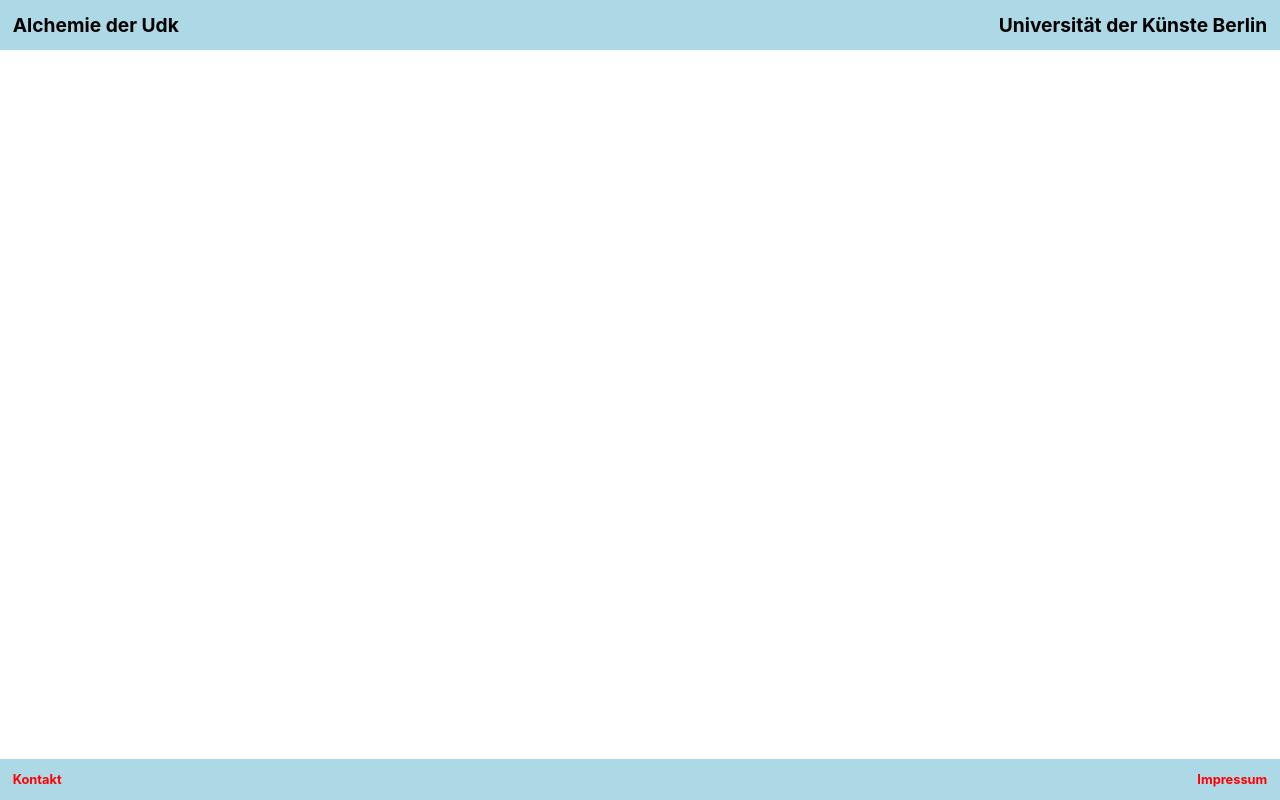
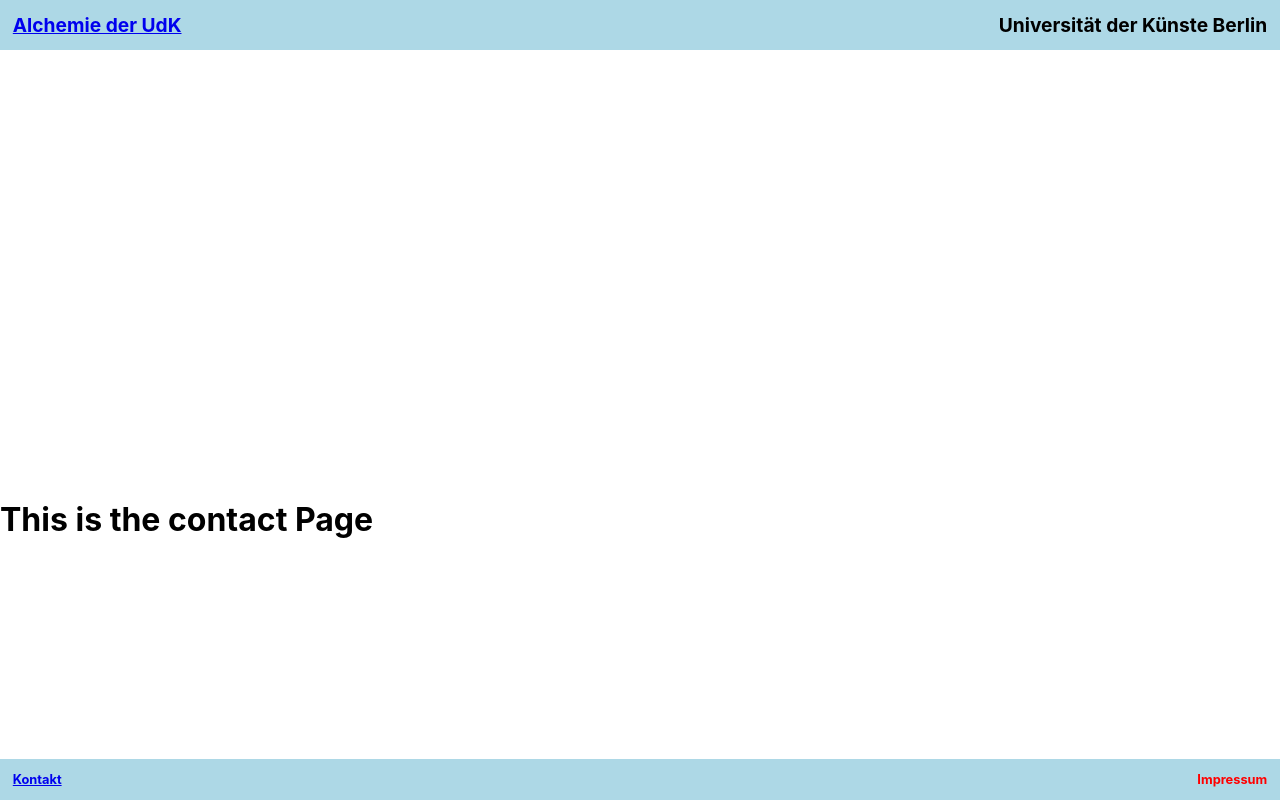
Before and after one commit to udk-berlin/alchemie, a React (Create React App) app: page /contact in a window 1280 px wide. Built offline with nearby package versions, Linux system fonts and the light colour scheme; a web font is replaced by a local one.

Commit message:
basic routing, main and footer / basic components, footer and header

```diff
--- a/package.json
+++ b/package.json
@@ -8,6 +8,7 @@
     "@testing-library/user-event": "^13.5.0",
     "react": "^18.3.1",
     "react-dom": "^18.3.1",
+    "react-router-dom": "^6.23.0",
     "react-scripts": "5.0.1",
     "sass": "^1.76.0",
     "web-vitals": "^2.1.4"
--- a/src/App.js
+++ b/src/App.js
@@ -3,10 +3,16 @@ import Footer from "./Components/Footer";
 import "./App.scss";
 import React from "react";
 
+import { BrowserRouter as Router, Routes, Route, Link } from "react-router-dom";
+import { withRouter } from "react-router";
+
+import Main from "./Pages/Main";
+import Contact from "./Pages/Contact";
+
 class App extends React.Component {
   constructor() {
     super();
-    this.elementWidth = React.createRef()
+    this.elementWidth = React.createRef();
     this.state = {
       windowWidth: 999,
     };
@@ -19,21 +25,50 @@ class App extends React.Component {
     });
   }
 
+  nextPath(path) {
+    this.props.history.push(path);
+  }
+
   render() {
     return (
-      <div ref={this.elementWidth}>
+      // // <div ref={this.elementWidth}>
+      // //   <Header></Header>
+
+      // //   {/* <div className="startContainer">
+      // //     <img src="./images/image.png"></img>
+      // //   </div>
+
+      // //   <div className="prozessContainer">
+      // //   </div> */}
+
+      // //   <Footer
+      // //     windowWidth = {this.state.windowWidth}
+      // //   ></Footer>
+      // // </div>
+
+      // <Router>
+      //   <Header></Header>
+
+      //   <div style={{marginTop: '500px'}}>
+      //   <button style={{width: '250px', height: '250px'}} to="/contact">X</button>
+      //   </div>
+
+      //   <Routes>
+      //     <Route path="/contact" element={<Contact />} />
+      //   </Routes>
+
+      //   <Footer windowWidth={this.state.windowWidth}></Footer>
+      // </Router>
+      <div>
+        <Routes>
+          <Route path="/" element={<Main />} />
+          <Route path="/contact" element={<Contact />} />
+        </Routes>
         <Header></Header>
 
-        {/* <div className="startContainer">
-          <img src="./images/image.png"></img>
+        <div ref={this.elementWidth}>
+          <Footer windowWidth={this.state.windowWidth}></Footer>
         </div>
-
-        <div className="prozessContainer">
-        </div> */}
-
-        <Footer
-          windowWidth = {this.state.windowWidth}
-        ></Footer>
       </div>
     );
   }
--- a/src/Components/Footer.js
+++ b/src/Components/Footer.js
@@ -1,5 +1,6 @@
 import "../Styles/Footer.scss";
 import "../App.scss";
+import { BrowserRouter as Router, Routes, Route, Link } from "react-router-dom";
 
 import React from "react";
 
@@ -15,9 +16,9 @@ class Footer extends React.Component {
 
   render() {
     return (
-      <div ref={this.elementWidth} className="footer" style={{ display : this.props.windowWidth < 700 ? 'none' : 'flex'}}>
+      <div className="footer" style={{ display : this.props.windowWidth < 700 ? 'none' : 'flex'}}>
         <div className="container">
-          <h1>Kontakt</h1>
+          <h1><Link to="/contact">Kontakt</Link></h1>
         </div>
         <div className="container">
           <h1>Impressum</h1>
--- a/src/Components/Header.js
+++ b/src/Components/Header.js
@@ -1,5 +1,6 @@
 import "../Styles/Header.scss"
 import "../App.scss";
+import { BrowserRouter as Router, Routes, Route, Link } from "react-router-dom";
 
 import React from "react";
 
@@ -10,7 +11,7 @@ class Header extends React.Component {
   render() {
     return (
       <div className="header">
-        <h1>Alchemie der Udk</h1>
+        <h1><Link to="/">Alchemie der UdK</Link></h1>
         <h1>Universität der Künste Berlin</h1>
       </div>
     );
--- /dev/null
+++ b/src/Pages/Contact.js
@@ -0,0 +1,21 @@
+import "../App.scss";
+import React from "react";
+
+class Contact extends React.Component {
+  constructor() {
+    super();
+  }
+
+  componentDidMount() {
+  }
+
+  render() {
+    return (
+        <div style={{marginTop: '500px'}}>
+        <h1>This is the contact Page</h1>
+        </div>
+    );
+  }
+}
+
+export default Contact;
--- /dev/null
+++ b/src/Pages/Main.js
@@ -0,0 +1,20 @@
+import "../App.scss";
+import React from "react";
+
+
+class Main extends React.Component {
+  constructor() {
+    super();
+  }
+
+  componentDidMount() {
+  }
+
+  render() {
+    return (
+        <h1>This is the main Page</h1>
+    );
+  }
+}
+
+export default Main;
--- a/src/Styles/Header.scss
+++ b/src/Styles/Header.scss
@@ -1,7 +1,7 @@
 .header {
     width: 100vw;
     background-color: lightblue;
-    font-size: clamp(6px, 0.75vw, 50px);
+    font-size: clamp(8px, 0.75vw, 50px);
     display: flex;
     align-items: center;
     justify-content: space-between;
--- a/src/index.js
+++ b/src/index.js
@@ -3,12 +3,13 @@ import ReactDOM from 'react-dom/client';
 import './index.css';
 import App from './App';
 import reportWebVitals from './reportWebVitals';
+import { BrowserRouter as Router } from 'react-router-dom';
 
 const root = ReactDOM.createRoot(document.getElementById('root'));
 root.render(
-  <React.StrictMode>
+  <Router>
     <App />
-  </React.StrictMode>
+  </Router>
 );
 
 // If you want to start measuring performance in your app, pass a function
```
Also changed, not shown: 1 other file (tests, documents, lock files or other folders).
